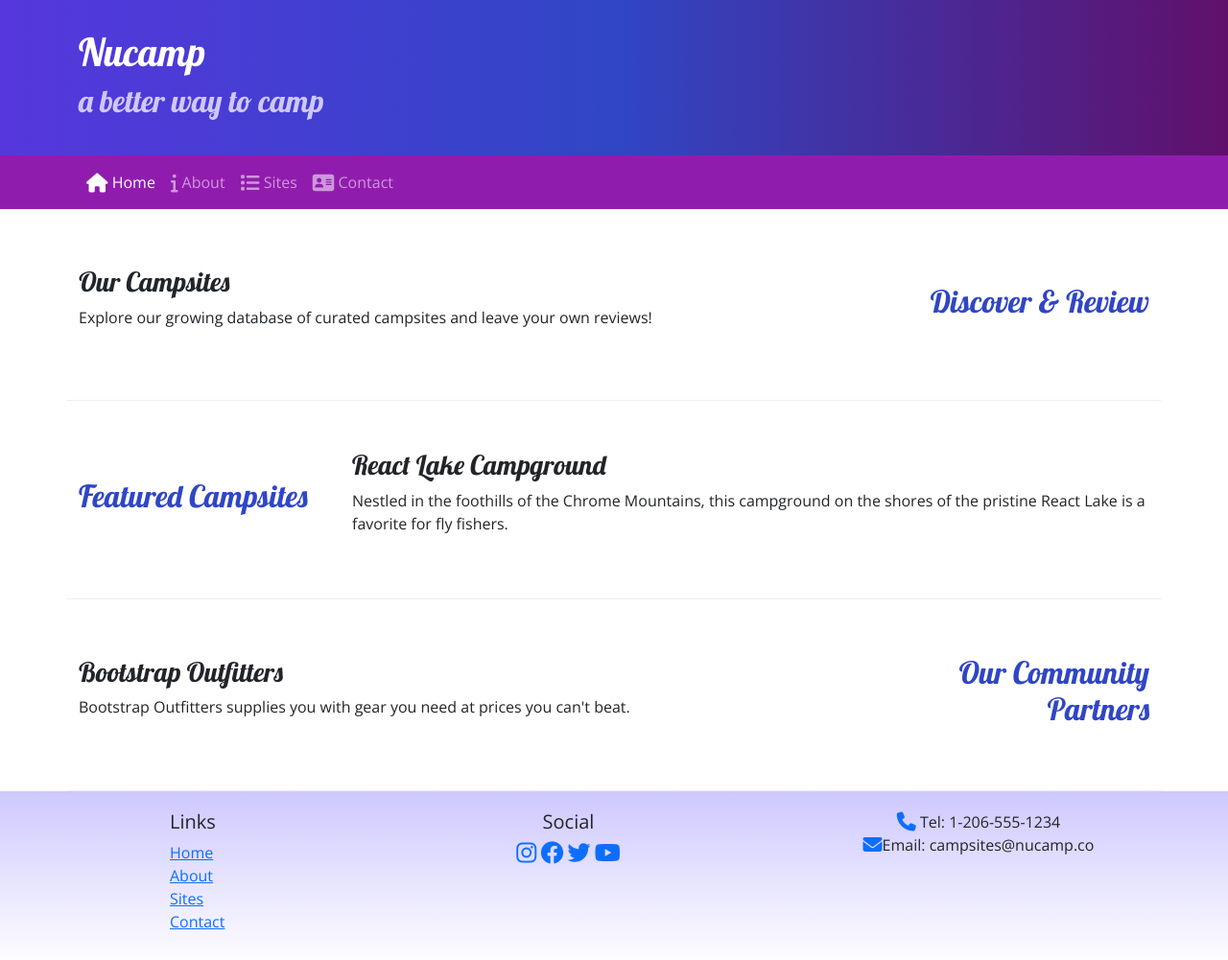
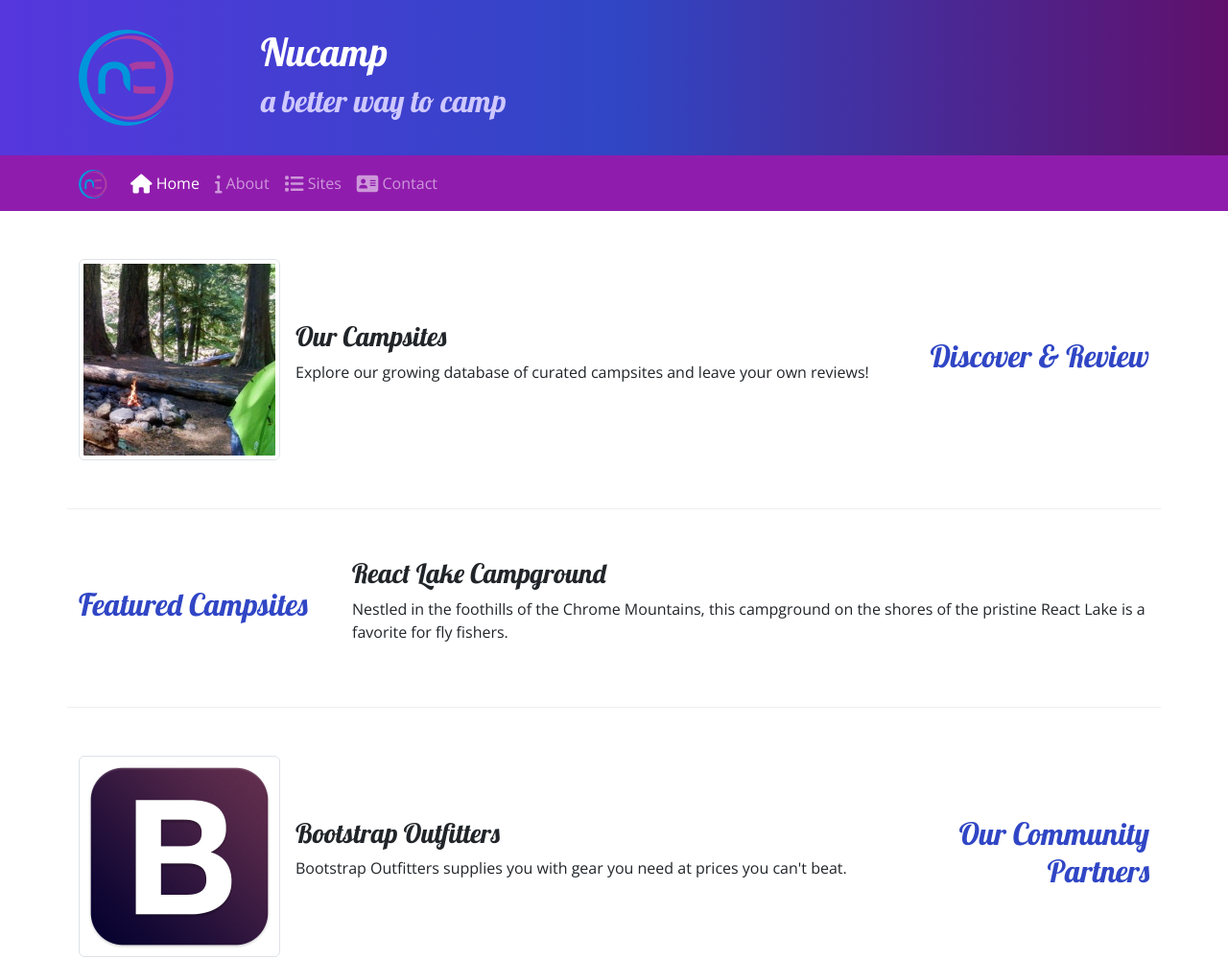
Before and after one commit to beso8a/brendasochoa, a plain HTML site: page index.html in a window 1280 px wide. Shown: the top 1001 px of the page at 96% size. Drawn offline with nearby package versions, Linux system fonts and the light colour scheme.

Commit message:
Images and Flex Utility

```diff
--- a/index.html
+++ b/index.html
@@ -21,6 +21,9 @@
     <header>
         <div class="container">
             <div class="row">
+                <div class="col-4 col-sm-3 col-md-2 align-self-center">
+                    <img src="img/logo.png" class="img-fluid" />
+                </div>
                 <div class="col">
                     <h1>Nucamp</h1>
                     <h2>a better way to camp</h2>
@@ -32,7 +35,8 @@
     <!-- navbar -->
     <nav class="navbar navbar-expand-sm navbar-dark sticky-top">
         <div class="container">
-            <button class="navbar-toggler ms-auto" type="button" data-bs-toggle="collapse" data-bs-target="#nucampNavbar">
+            <a class="navbar-brand" href="#"><img src="img/logo.png" height="30" width="30"></a>
+            <button class="navbar-toggler" type="button" data-bs-toggle="collapse" data-bs-target="#nucampNavbar">
                 <span class="navbar-toggler-icon"></span>
             </button>
             <div class="collapse navbar-collapse" id="nucampNavbar">
@@ -54,8 +58,13 @@
                 <h2 class="text-sm-end">Discover & Review</h2>
             </div>
             <div class="col">
-                <h3>Our Campsites</h3>
-                <p class="d-none d-sm-block">Explore our growing database of curated campsites and leave your own reviews!</p>
+                <div class="d-flex">
+                    <img class="me-3 img-thumbnail" src="img/breadcrumb-trail-thumb.jpg" alt="Bredcrumb Trail">
+                    <div class="align-self-center">
+                        <h3>Our Campsites</h3>
+                        <p class="d-none d-sm-block">Explore our growing database of curated campsites and leave your own reviews!</p>
+                    </div>
+                </div>
             </div>
         </section>
 
@@ -76,8 +85,13 @@
                 <h2 class="text-sm-end">Our Community Partners</h2>
             </div>
             <div class="col">
-                <h3>Bootstrap Outfitters</h3>
-                <p class="d-none d-sm-block">Bootstrap Outfitters supplies you with gear you need at prices you can't beat.</p>
+                <div class="d-flex">
+                    <img class="me-3 img-thumbnail" src="img/bootstrap-thumb.png" alt="Bootstrap Outfitters">
+                    <div class="align-self-center">
+                        <h3>Bootstrap Outfitters</h3>
+                        <p class="d-none d-sm-block">Bootstrap Outfitters supplies you with gear you need at prices you can't beat.</p>
+                    </div>
+                </div>
             </div>
         </section>
 
```
Also changed, not shown: aboutus.html (+4 -0 lines), contactus.html (+4 -0 lines), img/bootstrap-thumb.png (added), img/breadcrumb-trail-thumb.jpg (added), img/breadcrumb-trail.jpg (added), img/chrome-river-thumb.jpg (added), img/chrome-river.jpg (added), img/logo.png (added), img/react-lake-thumb.jpg (added), img/react-lake.jpg (added), 1 other file.
